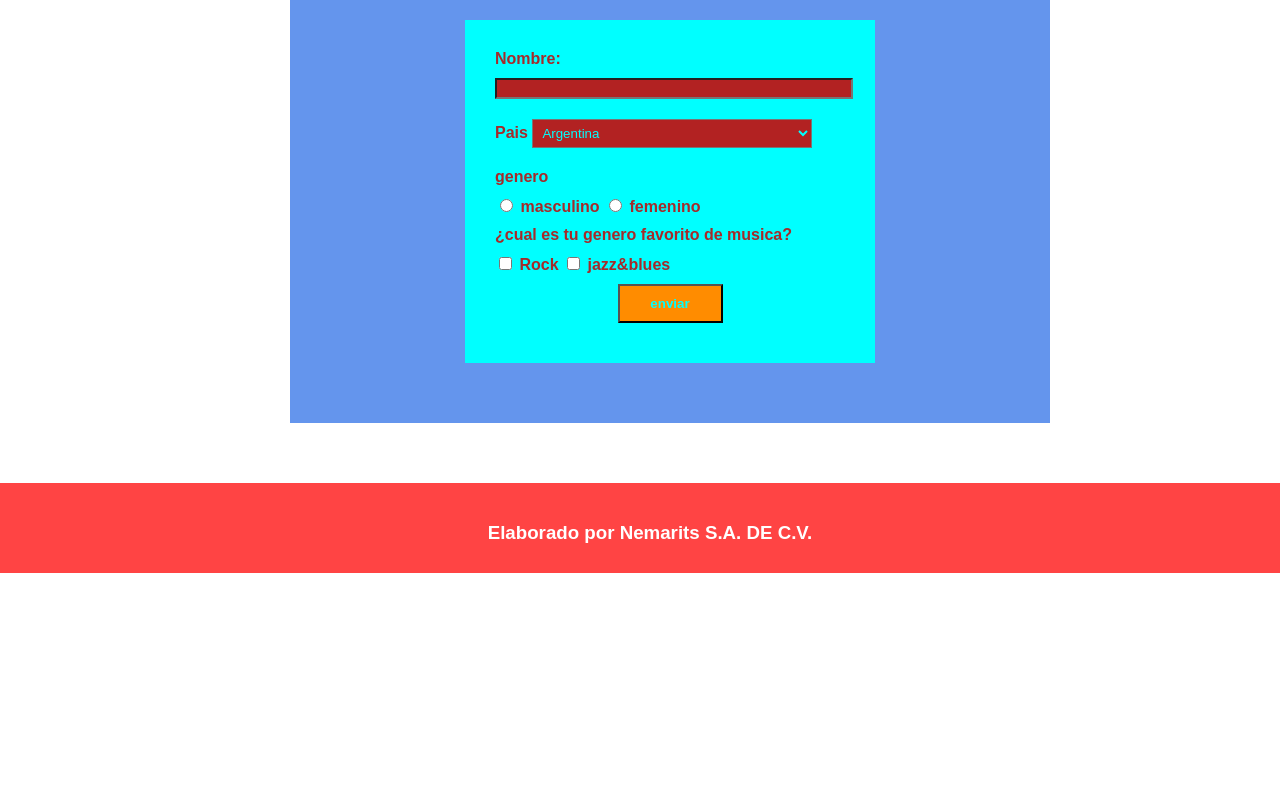
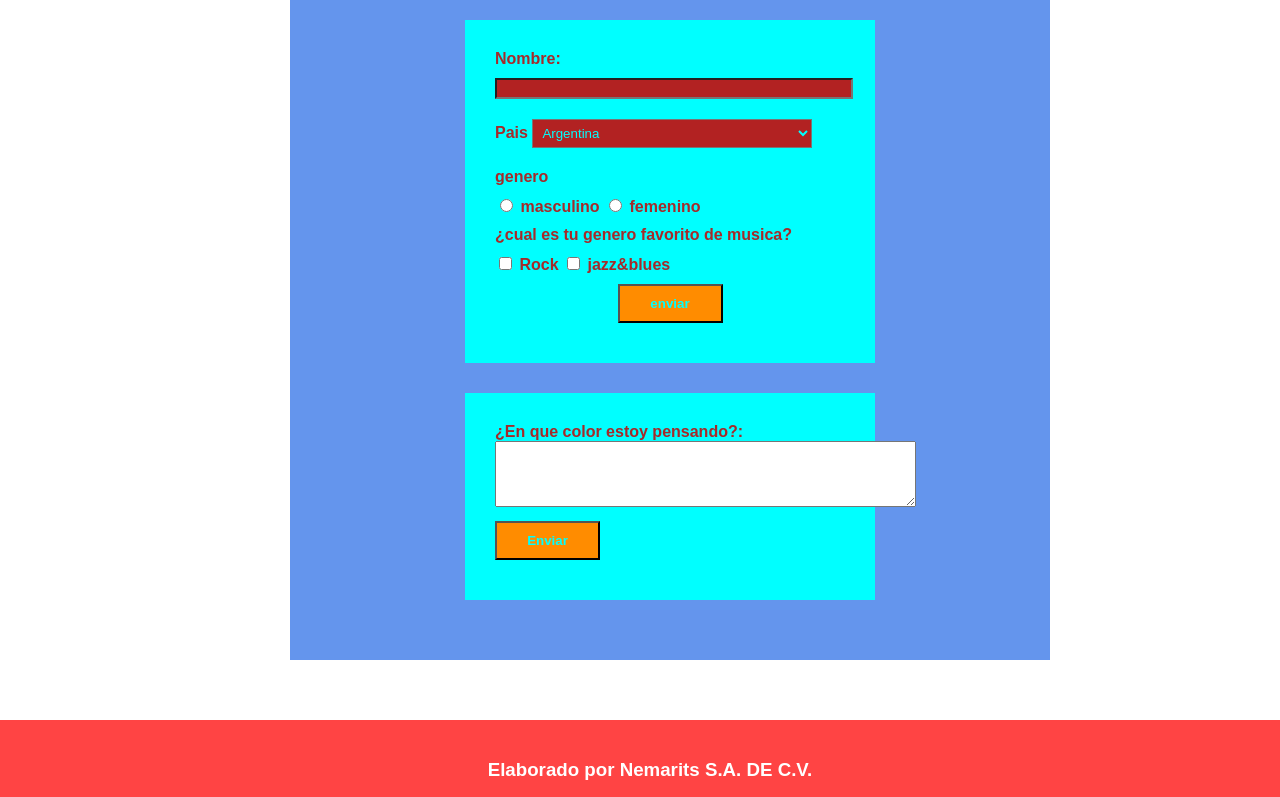
Before and after one commit to Nemarits/nemarits.github.io, a plain HTML site: page html/conociendonos.html in a window 1280 px wide. Shown: the part 410-1207 px from the top of the page. Before the commit the page ends 983 px from the top, so only its background shows below. Drawn offline with Linux system fonts and the light colour scheme.

Commit message:
Update conociendonos.html

```diff
--- a/html/conociendonos.html
+++ b/html/conociendonos.html
@@ -49,6 +49,11 @@
 
 
             </form>
+		<form action="procesar.php" method="post">
+    <label for="pregunta">¿En que color estoy pensando?:</label>
+    <textarea id="pregunta" name="pregunta" rows="4" cols="50"></textarea>
+	<input type="submit" value="Enviar">
+</form>
         </section>
 
     </main>
```
